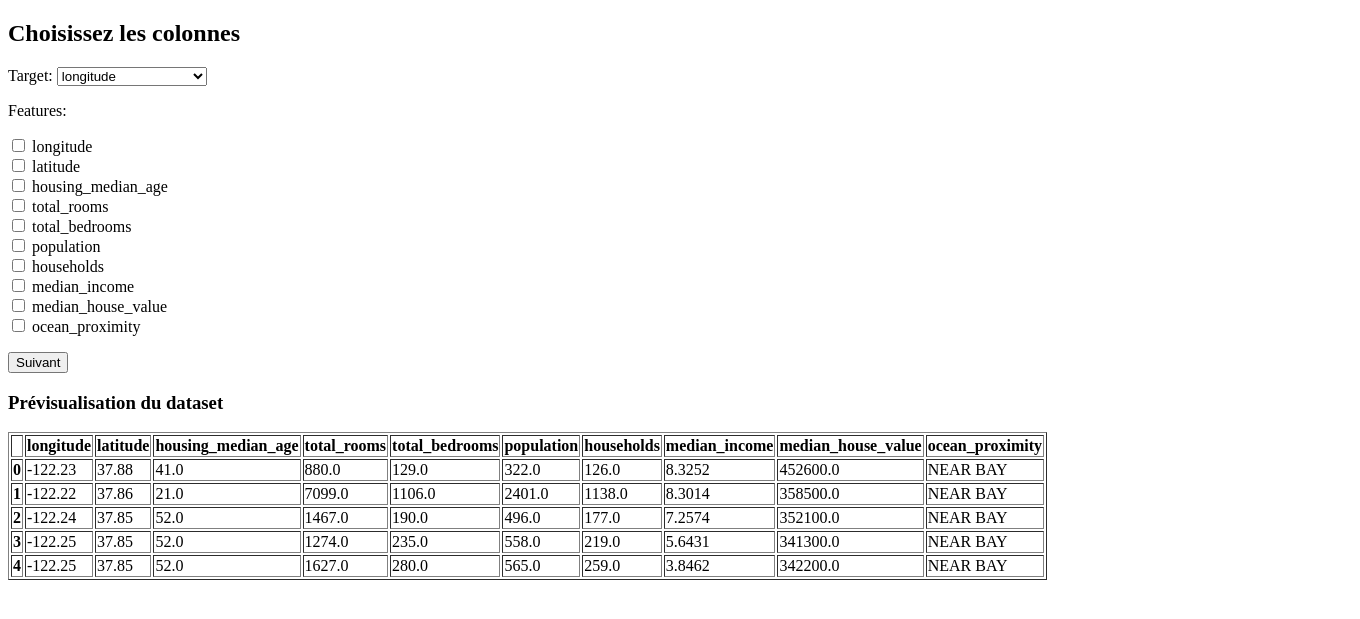
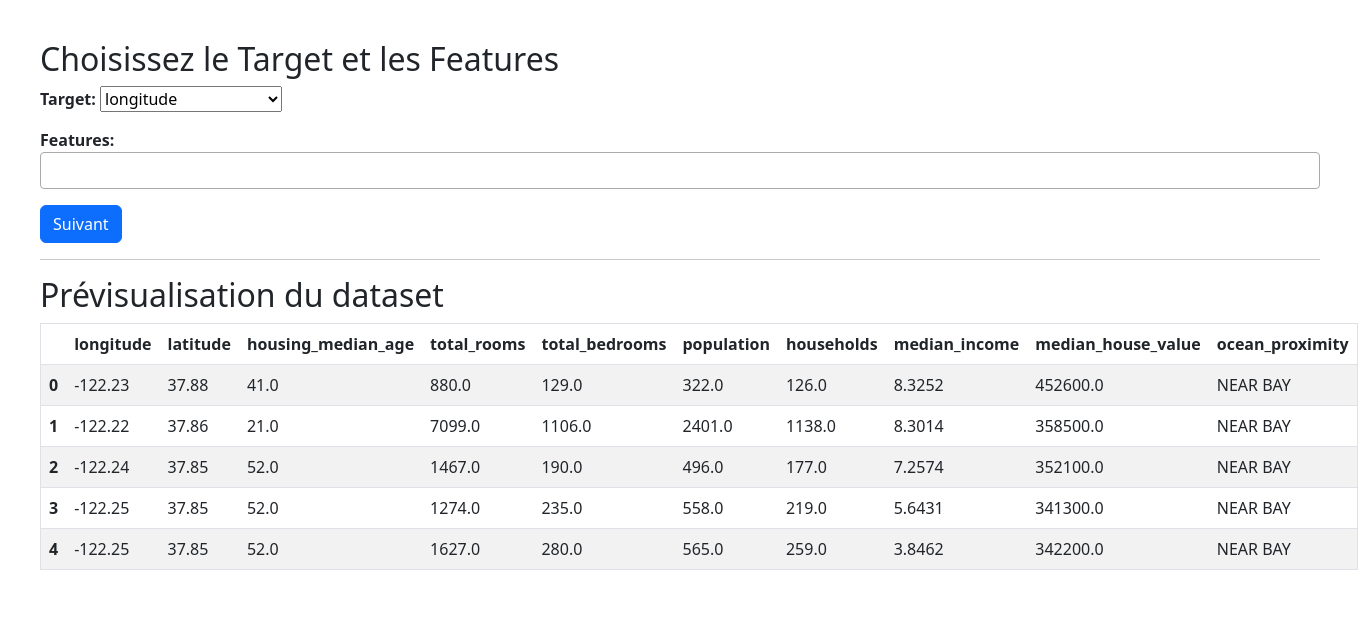
Before and after one commit to nihadelkhattabi2/project_Machine_Learning, a Django app: page / in a window 1360 px wide. Shown: the top 619 px of the page. Run offline with Django 5.2, Linux system fonts and the light colour scheme; some libraries are stand-ins or nearby versions.

Commit message:
Interface 2 mise à jour

```diff
--- a/gradient_app/mlapp/forms.py
+++ b/gradient_app/mlapp/forms.py
@@ -1,9 +1,21 @@
 from django import forms
 
 class FeatureSelectionForm(forms.Form):
-    target = forms.ChoiceField(label = "Target", choices = [])
+    target = forms.ChoiceField(label="Target", choices=[])
     features = forms.MultipleChoiceField(
-        label = "Features",
-        widget = forms.CheckboxSelectMultiple,
-        choices = []
+        label="Features",
+        widget=forms.SelectMultiple(attrs={'class': 'form-control'}),
+        choices=[]
     )
+
+    def __init__(self, *args, **kwargs):
+        columns = kwargs.pop('columns', [])
+        super().__init__(*args, **kwargs)
+
+        self.fields['target'].choices = [(col, col) for col in columns]
+
+        selected_target = self.data.get('target')
+        if selected_target:
+            self.fields['features'].choices = [(col, col) for col in columns if col != selected_target]
+        else:
+            self.fields['features'].choices = [(col, col) for col in columns]
--- a/gradient_app/mlapp/templates/mlapp/select_features.html
+++ b/gradient_app/mlapp/templates/mlapp/select_features.html
@@ -1,21 +1,80 @@
 <!DOCTYPE html>
-<html>
+<html lang="fr">
 <head>
-        <title>Target et Features</title>
+    <meta charset="UTF-8">
+    <title>Choisissez les colonnes</title>
+
+    <link href="https://cdn.jsdelivr.net/npm/bootstrap@5.3.0/dist/css/bootstrap.min.css" rel="stylesheet">
+    <link href="https://cdn.jsdelivr.net/npm/select2@4.1.0-rc.0/dist/css/select2.min.css" rel="stylesheet" />
+
+    <style>
+        body {
+            margin: 40px;
+        }
+        label {
+            font-weight: bold;
+        }
+    </style>
 </head>
+<body>
 
-    <body>
-        <h2>Choisissez les colonnes</h2>
+    <h2>Choisissez le Target et les Features</h2>
 
-        <form method = "post">
+    <form method="post">
         {% csrf_token %}
-            {{ form.as_p }}
-            <button type="submit">Suivant</button>
+
+        <div class="mb-3">
+            {{ form.target.label_tag }}
+            {{ form.target }}
+        </div>
+
+        <div class="mb-3">
+            {{ form.features.label_tag }}
+            {{ form.features }}
+        </div>
+
+        <button type="submit" class="btn btn-primary">Suivant</button>
     </form>
 
-        <h3>Prévisualisation du dataset</h3>
+    <hr>
+    <h2>Prévisualisation du dataset</h2>
     {{ table|safe }}
 
+    <!-- jQuery -->
+    <script src="https://code.jquery.com/jquery-3.6.0.min.js"></script>
 
+    <!-- Select2 -->
+    <script src="https://cdn.jsdelivr.net/npm/select2@4.1.0-rc.0/dist/js/select2.min.js"></script>
+
+    <script>
+        $(document).ready(function () {
+            // Active Select2
+            $('#id_features').select2({
+                placeholder: "Sélectionnez une ou plusieurs features",
+                width: '100%'
+            });
+
+            // Quand le target change
+            $('#id_target').on('change', function () {
+                let selectedTarget = $(this).val();
+
+                // Réactive d’abord toutes les options dans features
+                $('#id_features option').each(function () {
+                    $(this).prop('disabled', false).show();
+                });
+
+                // Désactive et cache celle qui correspond au target sélectionné
+                if (selectedTarget) {
+                    $('#id_features option[value="' + selectedTarget + '"]').prop('disabled', true).hide();
+                }
+
+                // Rafraîchir Select2 pour prendre en compte les changements
+                $('#id_features').select2();
+            });
+
+            // Déclencher une première fois pour désactiver l'option déjà sélectionnée
+            $('#id_target').trigger('change');
+        });
+    </script>
 </body>
 </html>
--- a/gradient_app/mlapp/views.py
+++ b/gradient_app/mlapp/views.py
@@ -2,32 +2,34 @@
 from django.shortcuts import render, redirect
 from .forms import FeatureSelectionForm
 
-# Create your views here.
 def select_features(request):
-    df = pd.read_csv("media/housingCalifornia.csv") #les datasets dans media
-
-    #options des colonnes
+    df = pd.read_csv("media/housingCalifornia.csv")
     columns = df.columns.tolist()
-    form = FeatureSelectionForm()
-
-    #remplir dynamiquement les choix
-    form.fields['target'].choices = [(col, col) for col in columns]
-    form.fields['features'].choices = [(col, col) for col in columns]
 
     if request.method == 'POST':
-        form = FeatureSelectionForm(request.POST)
-        form.fields['target'].choices = [(col, col) for col in columns]
-        form.fields['features'].choices = [(col, col) for col in columns]
+        form = FeatureSelectionForm(request.POST, columns=columns)
+        # On récupère la target pour la retirer des features
+        selected_target = request.POST.get('target')
+
+        target_choices = [(col, col) for col in columns]
+        feature_choices = [(col, col) for col in columns if col != selected_target]
+
+        form.fields['target'].choices = target_choices
+        form.fields['features'].choices = feature_choices
+
         if form.is_valid():
             target = form.cleaned_data['target']
             features = form.cleaned_data['features']
-
-            #sauvegarder dans la session pour l'utiliser dans l'interface 3 de configuration
             request.session['target'] = target
             request.session['features'] = features
             return redirect('configure')
 
+    else:
+        form = FeatureSelectionForm(columns=columns)
+        form.fields['target'].choices = [(col, col) for col in columns]
+        form.fields['features'].choices = [(col, col) for col in columns]
+
     return render(request, 'mlapp/select_features.html', {
         'form': form,
-        'table': df.head().to_html(classes = 'table table-striped')
+        'table': df.head().to_html(classes='table table-striped')
     })
```
Lines whose indentation alone changed are shown as unchanged.
